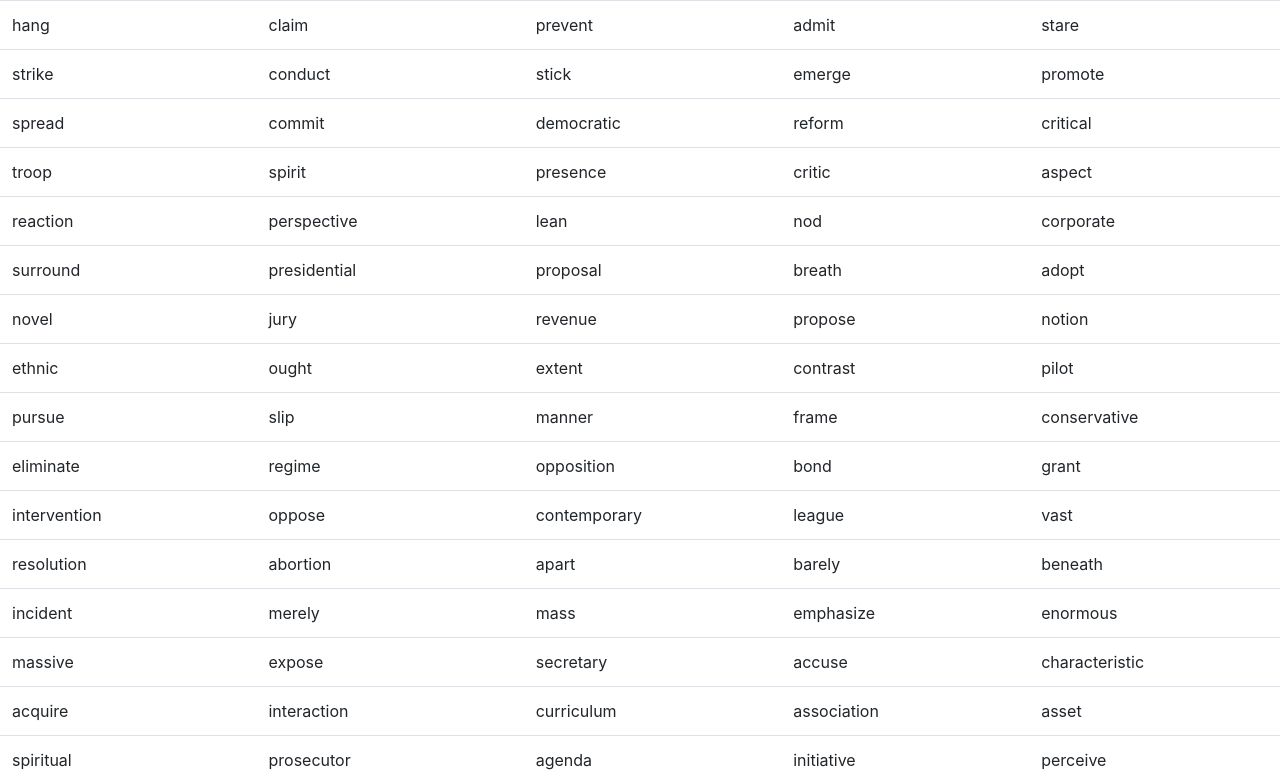
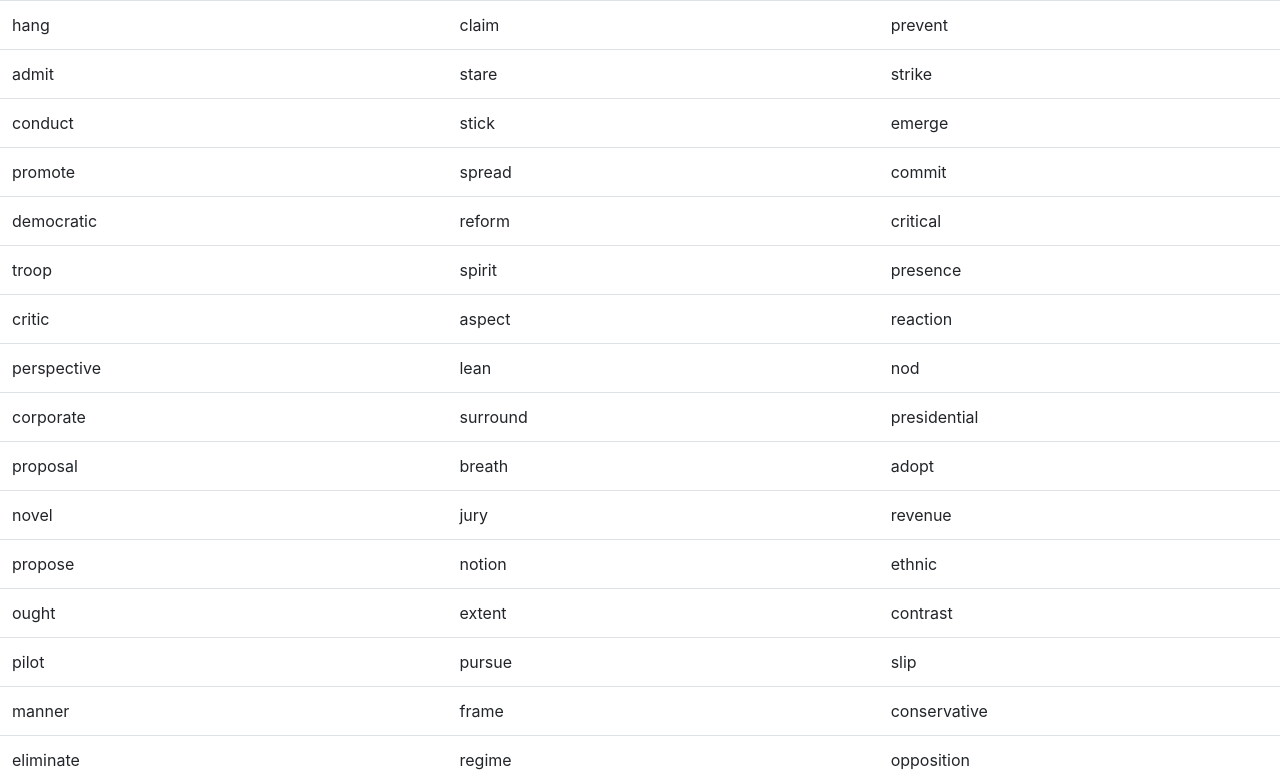
Before and after one commit to Louleo/leosite, a plain HTML site: page wordlists/index.html in a window 1280 px wide. Both pictures are taken after a click on the link "Word-1". Shown: the top 782 px of the page. Drawn offline with nearby package versions, Linux system fonts and the light colour scheme.

Commit message:
Update index.html

```diff
--- a/wordlists/index.html
+++ b/wordlists/index.html
@@ -18,7 +18,7 @@
         for (let i = 1; i <= 40 ; i++) {
             if (i == 1){
                 innerHtml += "<tr><td><a data-js='word-"+i+".js' href='#' class='word-list'>Word-"+i+"</a></td>";
-            } else if (i % 5 == 1){
+            } else if (i % 3 == 1){
                 innerHtml += "</tr><tr><td><a data-js='word-"+i+".js' href='#' class='word-list'>Word-"+i+"</a></td>";
             }else {
                 innerHtml += "<td><a data-js='word-"+i+".js' href='#' class='word-list'>Word-"+i+"</a></td>";
@@ -34,7 +34,7 @@
             for (let i = 1; i <= 250 ; i++) {
                 if (i == 1){
                     innerHtml += "<tr><td>"+word_list[i]+"</td>";
-                } else if (i % 5 == 1){
+                } else if (i % 3 == 1){
                     innerHtml += "</tr><tr><td>"+word_list[i]+"</td>";
                 }else {
                     innerHtml += "<td>"+word_list[i]+"</td>";
```
